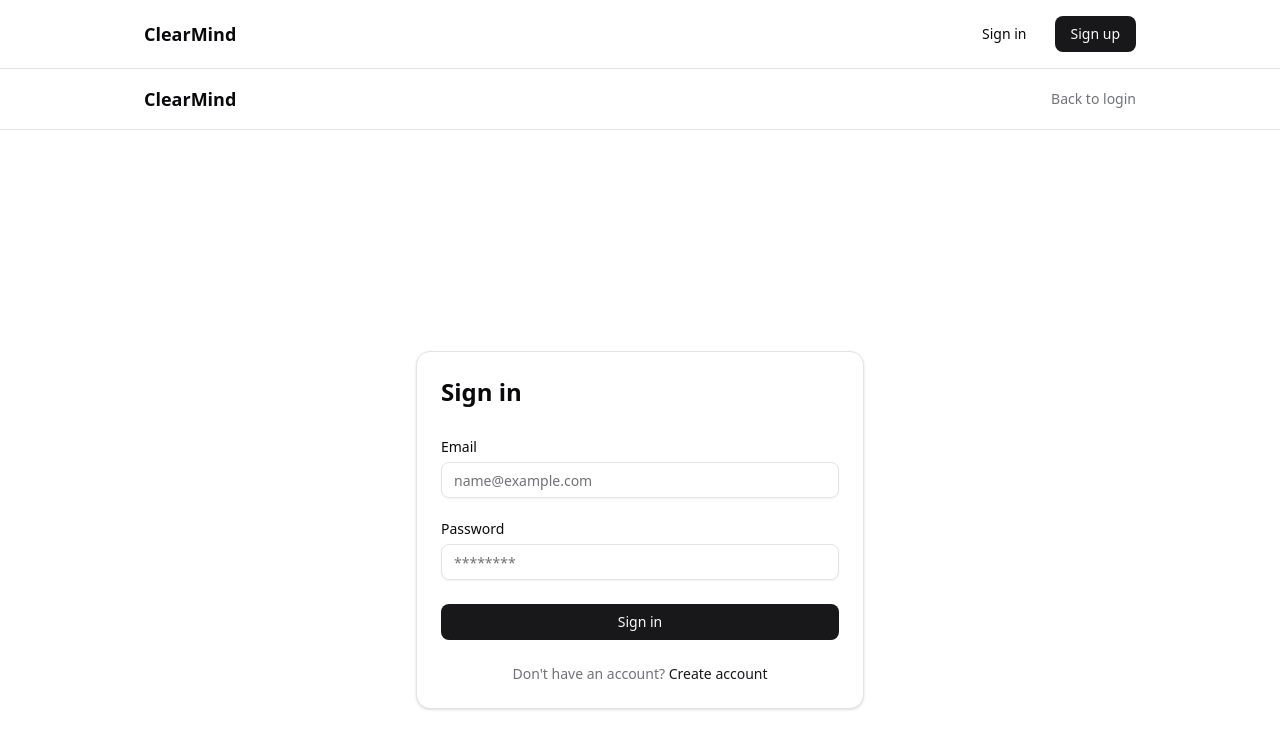
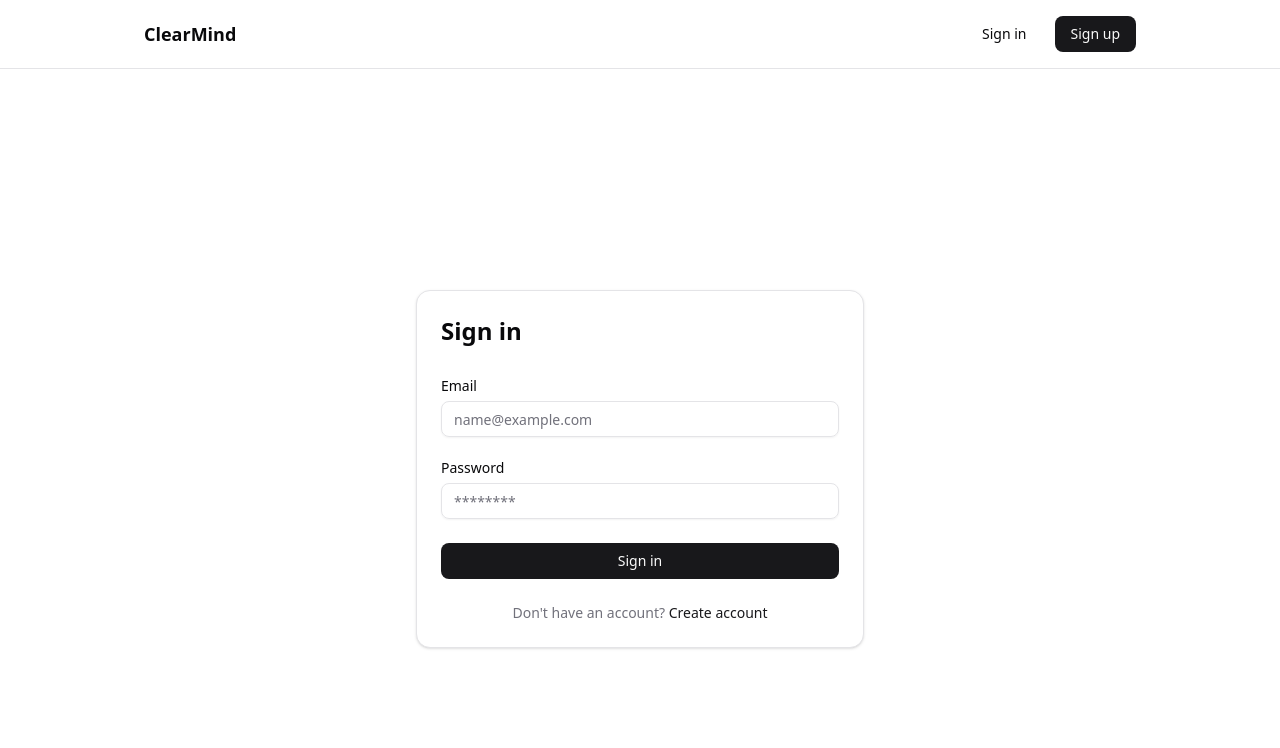
Before and after one commit to filippmiller/echocare, a Next.js app: page /login in a window 1280 px wide. Shown: the top 748 px of the page. Built offline with nearby package versions, Linux system fonts and the light colour scheme; no server answers.

Commit message:
fix: remove duplicate navigation bar from auth layout

```diff
--- a/src/app/(auth)/layout.tsx
+++ b/src/app/(auth)/layout.tsx
@@ -1,5 +1,4 @@
 import type { Metadata } from "next";
-import Link from "next/link";
 
 export const metadata: Metadata = {
   title: "Auth | ClearMind",
@@ -10,19 +9,5 @@ export default function AuthLayout({
 }: {
   children: React.ReactNode;
 }) {
-  return (
-    <div className="flex min-h-screen flex-col">
-      <div className="border-b bg-background">
-        <div className="mx-auto flex w-full max-w-5xl items-center justify-between px-4 py-4">
-          <Link href="/" className="text-lg font-semibold">
-            ClearMind
-          </Link>
-          <Link href="/login" className="text-sm font-medium text-muted-foreground hover:text-foreground">
-            Back to login
-          </Link>
-        </div>
-      </div>
-      <main className="flex-1">{children}</main>
-    </div>
-  );
+  return <>{children}</>;
 }
```
